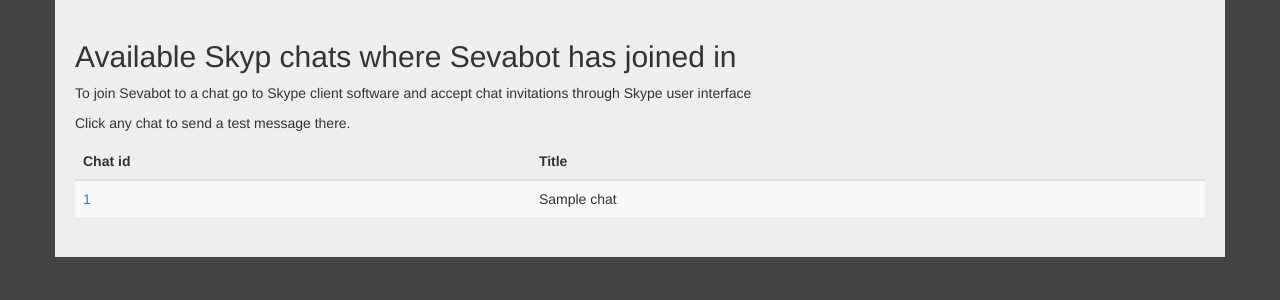
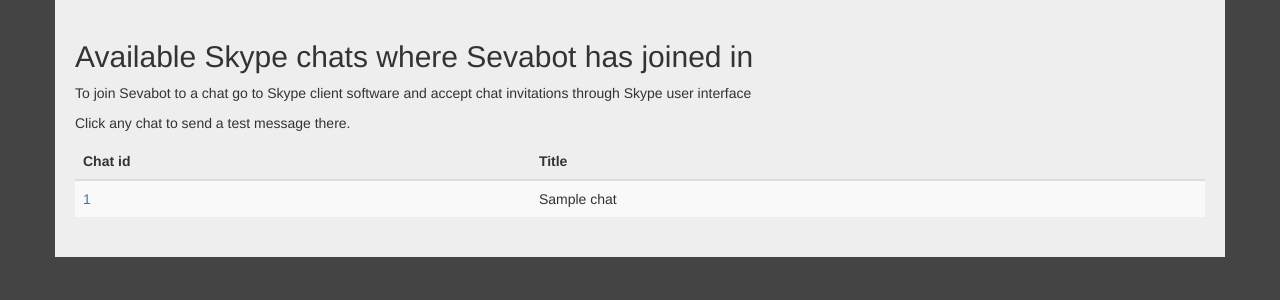
Before and after one commit to opensourcehacker/sevabot, a Flask app: template sevabot/frontend/templates/chats.html in a window 1280 px wide. Shown: the top 300 px of the page. Run offline with Flask 2, Linux system fonts and the light colour scheme; the template is opened without the code that fills it: most values are stand-ins (such as "Sample title", 1, 10 or a date in 2020); some libraries are stand-ins or nearby versions.

Commit message:
fix misprint

```diff
--- a/sevabot/frontend/templates/chats.html
+++ b/sevabot/frontend/templates/chats.html
@@ -10,7 +10,7 @@
 <body>
 
     <div class="container">
-        <H2>Available Skyp chats where Sevabot has joined in</H2>
+        <H2>Available Skype chats where Sevabot has joined in</H2>
 
         <p>To join Sevabot to a chat go to Skype client software and accept
            chat invitations through Skype user interface</p>
```
